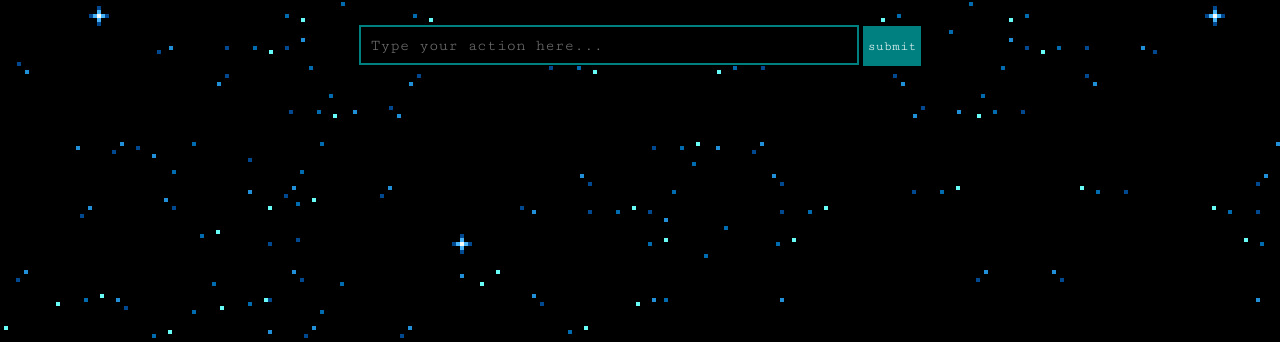
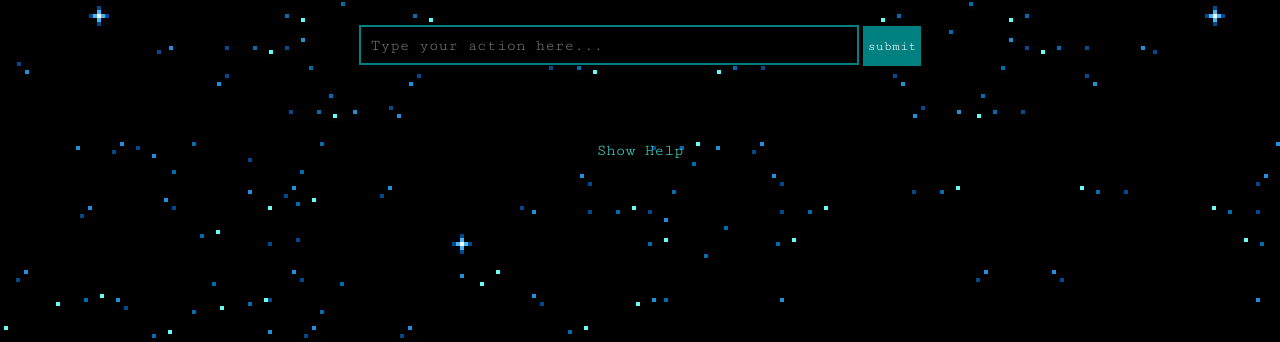
Before and after one commit to Pluppen/gothonweb-from-lpthw, a Flask app: template templates/show_room.html in a window 1280 px wide. Shown: the part 150-492 px from the top of the page. Run offline with Flask 2, Linux system fonts and the light colour scheme; the template is opened without the code that fills it, so the values that code supplies are empty.

Commit message:
Add help system

```diff
--- a/gothonweb/planisphere.py
+++ b/gothonweb/planisphere.py
@@ -7,6 +7,11 @@ class Room(object):
         self.description = description
         self.paths = {} # Creates an empty paths dict.
         self.lvl = lvl
+        self.help = []
+
+    def add_help(self, command):
+        self.help.append(command)
+
     def go(self, direction):
         return self.paths.get(direction, None)
         # See's if the value of direction is in the paths dict.
@@ -94,6 +99,8 @@ escape_pod.add_paths({
     '*': the_end_loser
 }) # Adding paths to the escape_pod paths dict
 
+escape_pod.add_help('A number between 0-9 ex: 7')
+
 generic_death = Room("Death", "You died.", 0)
 
 the_bridge.add_paths({
@@ -101,16 +108,25 @@ the_bridge.add_paths({
     'slowly place the bomb': escape_pod
 })
 
+the_bridge.add_help('throw the bomb')
+the_bridge.add_help('slowly place the bomb')
+
 laser_weapon_armory.add_paths({
     '0132': the_bridge,
     '*': generic_death
 })
+
+laser_weapon_armory.add_help('A four digit code ex: 1234')
 
 central_corridor.add_paths({
     'shoot!': generic_death,
     'dodge!': generic_death,
     'tell a joke': laser_weapon_armory
 })
+
+central_corridor.add_help('shoot!')
+central_corridor.add_help('dodge!')
+central_corridor.add_help('tell a joke')
 
 START = 'central_corridor'
 
--- a/static/main.css
+++ b/static/main.css
@@ -81,4 +81,60 @@ a:hover {
   font-family: 'Cutive Mono', monospace;
   border: 0px;
   cursor: pointer;
+  transition: 0.3s;
 }
+
+.btn:hover {
+  background-color: turquoise;
+}
+
+/* Help System Related */
+label {
+  cursor: pointer;
+  display: block;
+  margin: 0 auto;
+  width: 100px;
+  text-align: center;
+  margin-top: 50px;
+  padding: 10px 20px;
+  border-radius: 4px;
+  color: turquoise;
+  transition: 0.2s;
+  font-family: 'Cutive Mono', monospace;
+}
+
+label:hover {
+  color: teal;
+}
+
+#showblock {
+  display: none;
+  margin: 0 auto;
+}
+
+#help {
+  text-align: center;
+  width: 500px;
+  height: 0;
+  transition: height 0.3s linear;
+  margin: 0 auto;
+  overflow: hidden;
+}
+
+#help p {
+  background-color: #000;
+}
+
+#help ul {
+  list-style: none;
+  padding: 0;
+  margin: 0;
+}
+
+#help li {
+  background-color: #000;
+}
+
+#showblock:checked + #help {
+  height: 200px;
+}
--- a/templates/show_room.html
+++ b/templates/show_room.html
@@ -18,4 +18,17 @@
   {% endif %}
 </div>
 
+<label for="showblock">Show Help</label>
+<input type="checkbox" id="showblock" />
+
+<div id="help">
+  <h3> Help list </h3>
+  <p>Availabe commands are</p>
+  <ul>
+    {% for command in room.help: %}
+      <li>{{command}}</li>
+    {% endfor %}
+  </ul>
+</div>
+
 {% endblock %}
```
